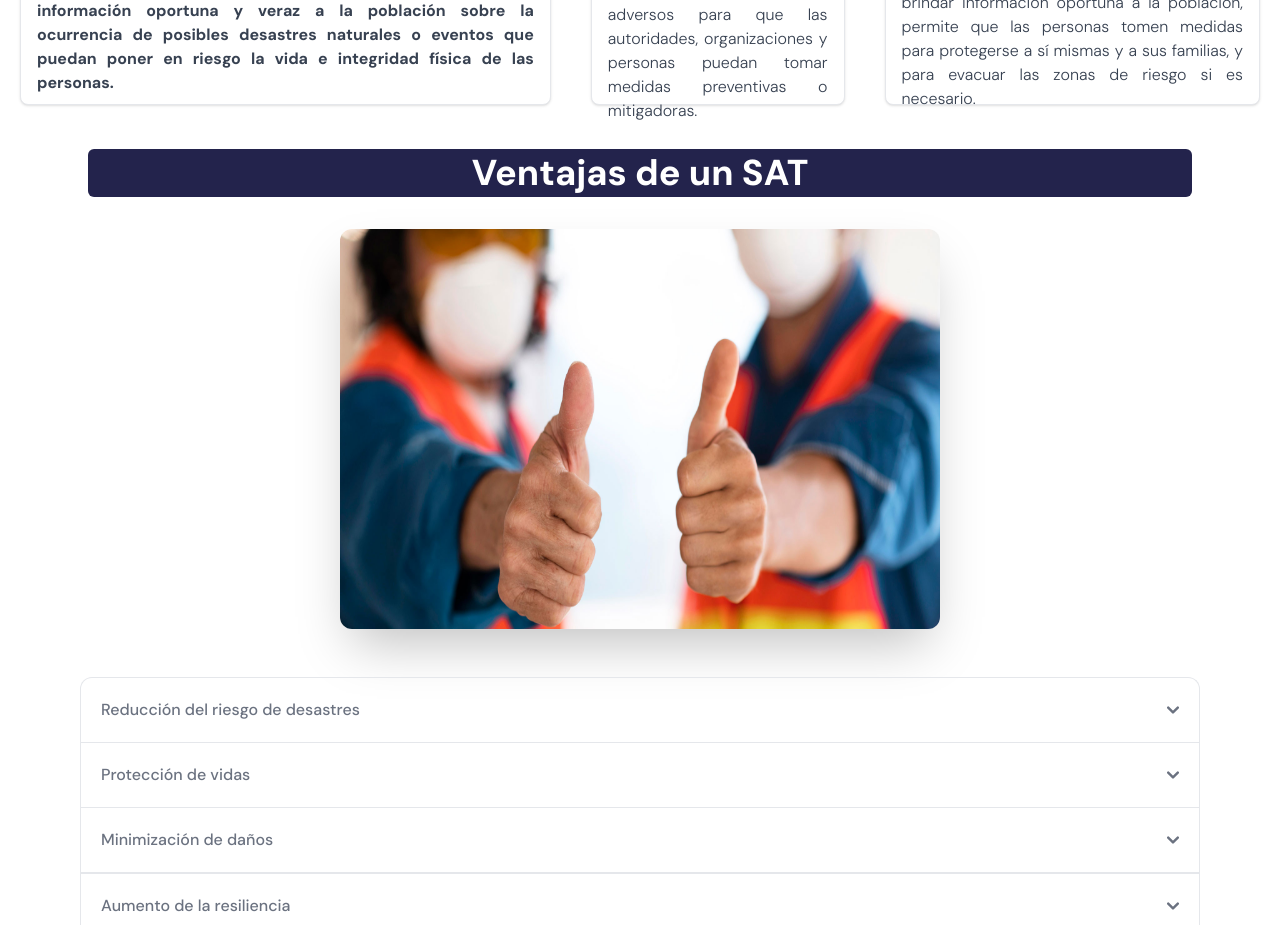
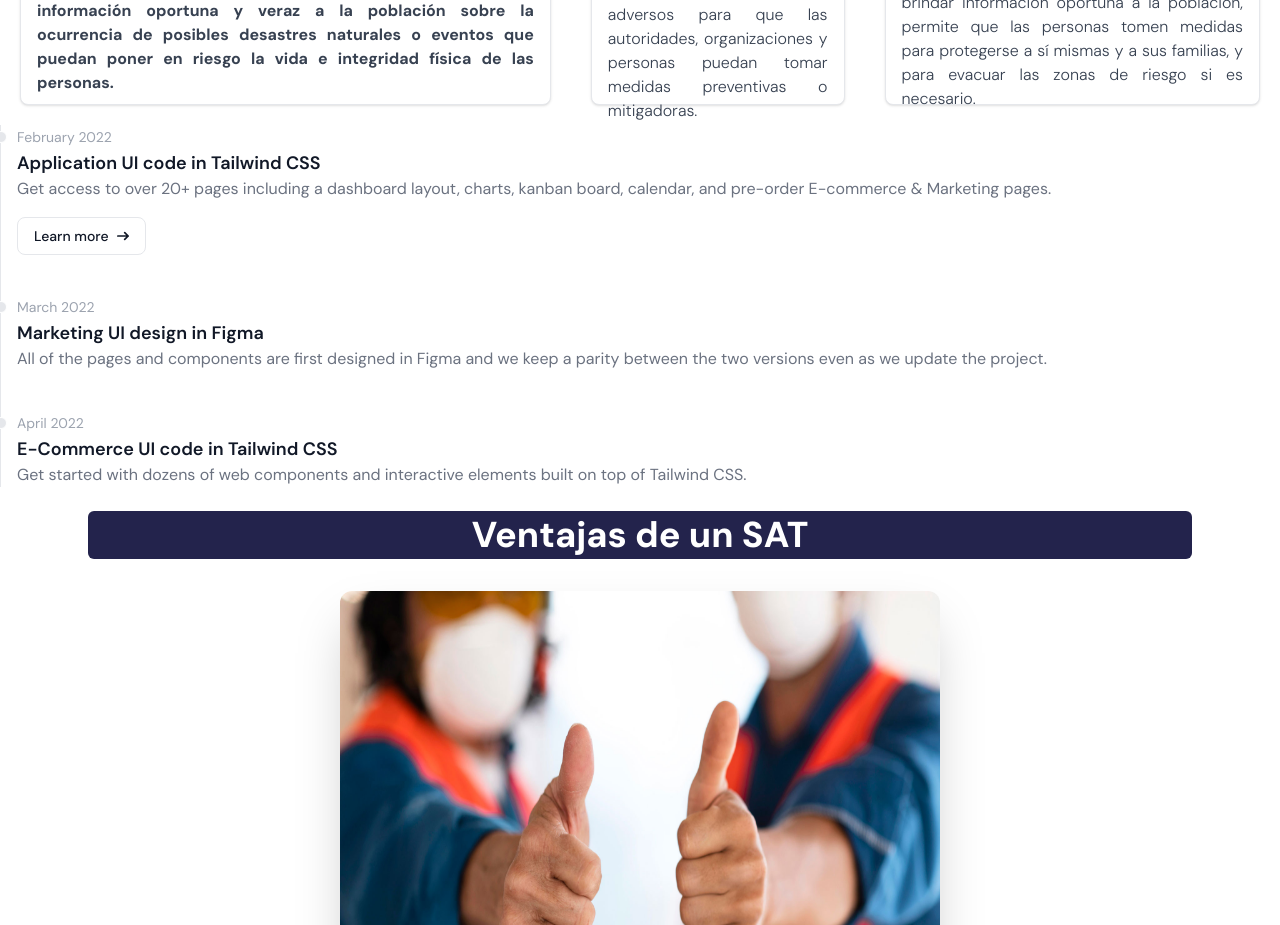
Before and after one commit to UnicartagenaRepos/landing-adm, a Next.js app: page /sat in a window 1280 px wide. Shown: the part 1120-2045 px from the top of the page. Built offline with nearby package versions, Linux system fonts and the light colour scheme.

Commit message:
ADD new changes to deploy to prod

```diff
--- a/src/app/(user)/sat/page.tsx
+++ b/src/app/(user)/sat/page.tsx
@@ -74,6 +74,34 @@
             {/* ventaja de un sat block */}
 
             {/* <div className="w-full flex fle-col h-[800px] mt-20 mb-20 text-center relative justify-center"> */}
+
+
+            <ol className="relative border-s border-gray-200 dark:border-gray-700">
+    <li className="mb-10 ms-4">
+        <div className="absolute w-3 h-3 bg-gray-200 rounded-full mt-1.5 -start-1.5 border border-white dark:border-gray-900 dark:bg-gray-700"></div>
+        <time className="mb-1 text-sm font-normal leading-none text-gray-400 dark:text-gray-500">February 2022</time>
+        <h3 className="text-lg font-semibold text-gray-900 dark:text-white">Application UI code in Tailwind CSS</h3>
+        <p className="mb-4 text-base font-normal text-gray-500 dark:text-gray-400">Get access to over 20+ pages including a dashboard layout, charts, kanban board, calendar, and pre-order E-commerce & Marketing pages.</p>
+        <a href="#" className="inline-flex items-center px-4 py-2 text-sm font-medium text-gray-900 bg-white border border-gray-200 rounded-lg hover:bg-gray-100 hover:text-blue-700 focus:z-10 focus:ring-4 focus:outline-none focus:ring-gray-100 focus:text-blue-700 dark:bg-gray-800 dark:text-gray-400 dark:border-gray-600 dark:hover:text-white dark:hover:bg-gray-700 dark:focus:ring-gray-700">Learn more <svg className="w-3 h-3 ms-2 rtl:rotate-180" aria-hidden="true" xmlns="http://www.w3.org/2000/svg" fill="none" viewBox="0 0 14 10">
+    <path stroke="currentColor" stroke-linecap="round" stroke-linejoin="round" stroke-width="2" d="M1 5h12m0 0L9 1m4 4L9 9"/>
+  </svg></a>
+    </li>
+    <li className="mb-10 ms-4">
+        <div className="absolute w-3 h-3 bg-gray-200 rounded-full mt-1.5 -start-1.5 border border-white dark:border-gray-900 dark:bg-gray-700"></div>
+        <time className="mb-1 text-sm font-normal leading-none text-gray-400 dark:text-gray-500">March 2022</time>
+        <h3 className="text-lg font-semibold text-gray-900 dark:text-white">Marketing UI design in Figma</h3>
+        <p className="text-base font-normal text-gray-500 dark:text-gray-400">All of the pages and components are first designed in Figma and we keep a parity between the two versions even as we update the project.</p>
+    </li>
+    <li className="ms-4">
+        <div className="absolute w-3 h-3 bg-gray-200 rounded-full mt-1.5 -start-1.5 border border-white dark:border-gray-900 dark:bg-gray-700"></div>
+        <time className="mb-1 text-sm font-normal leading-none text-gray-400 dark:text-gray-500">April 2022</time>
+        <h3 className="text-lg font-semibold text-gray-900 dark:text-white">E-Commerce UI code in Tailwind CSS</h3>
+        <p className="text-base font-normal text-gray-500 dark:text-gray-400">Get started with dozens of web components and interactive elements built on top of Tailwind CSS.</p>
+    </li>
+</ol>
+
+
+
             <div  className="mx-auto max-w-6xl mb-20 items-center justify-center object-center text-center align-middle " >
                 <h5 className="m-6 text-4xl font-extrabold  rounded-md bg-mainc text-white p-1 items-center text-center">Ventajas de un SAT</h5>
                 <Image height={420} width={600} className="h-[400px] mx-auto object-fit rounded-xl shadow-2xl my-8" src="/ventajas_personas.jpeg" alt="" />
--- a/src/app/page.tsx
+++ b/src/app/page.tsx
@@ -383,9 +383,9 @@
     duration:
     1,
     x: { duration: 1 }}}
-    className="w-full mt-20 mb-10 mx-auto md:max-w-6xl md:flex md:flex-col bg-gray-50">
-    <span className="text-3xl md:text-4-xl font-medium mb-4 text-center bg-mainc text-white p-3">El tiempo en Cartagena de Indias hoy - {currentDate}</span>
-    <div className="flex flex-row items-center max-w-6xl mb-20 bg-gray-100 max-w-screen-2x border border-gray-150 rounded-lg   mx-auto">
+    className="md:max-w-6xl md:mx-auto">
+    <div className="text-2xl font-medium mb-4 text-center bg-mainc text-white p-3 md:text-4xl">El tiempo en Cartagena de Indias hoy - {currentDate}</div>
+    <div className="md:flex items-center max-w-6xl mb-20 bg-gray-100 max-w-screen-2x border border-gray-150 rounded-lg   mx-auto md:flex-row">
     <div className="flex flex-col bg-white h-44 w-[370px] text-center items-center justify-center p-4">
         <img className="block justify-center items-center text-center" src={"https:" + data?.current.condition.icon} alt="Icono del clima" />
         <div className="flex flex-row justify-center mb-1"><h1 className="text-5xl">{Math.ceil(data?.current.temp_c)}</h1><span className="text-2xl">°C</span></div>
@@ -393,16 +393,16 @@
         <div>Fuente: weatherapi.com</div>
     </div>
 
-    <div className="flex flex-col w-5xl p-2 h-32 w-44 bg-red-400 rounded-xl  text-center m-3 ">
+    <div className="w-screen-sm p-2 h-32  bg-red-400 rounded-xl  text-center m-3 md:w-44 md:w-5xl md:flex md:flex-col ">
         <div className="text-white drop-shadow-lg">Sensacion térmica</div>
         <div className="flex flex-row justify-center mb-2 mt-6"><h1 className="text-4xl">{Math.ceil(data?.current.feelslike_c)}</h1><span className="text-1xl">°C</span></div>
     </div>
 
-    <div className="flex flex-col w-5xl p-2 h-32 w-44 bg-teal-400 rounded-xl  text-center m-3 ">
+    <div className="w-screen-sm p-2 h-32 bg-teal-400 rounded-xl  text-center m-3 md:w-44 md:w-5xl md:flex md:flex-col">
         <div className="text-white drop-shadow-lg">Humedad</div>
         <div className="flex flex-row justify-center mb-2 mt-6"><h1 className="text-4xl">{Math.ceil(data?.current.humidity)}</h1><span className="text-1xl">%</span></div>
     </div>
-    <div className="flex flex-col w-5xl p-2 h-32 w-44 bg-gray-400 rounded-xl  text-center m-3 ">
+    <div className="w-screen-sm p-2 h-32 bg-gray-400 rounded-xl  text-center m-3 md:w-44 md:w-5xl md:flex md:flex-col">
         <div className="text-white drop-shadow-lg">Viento</div>
         <div className="flex flex-row justify-center mb-2 mt-6"><h1 className="text-4xl">{Math.ceil(data?.current.wind_kph)}</h1><span className="text-1xl"> km/h</span></div>
     </div>
@@ -431,12 +431,12 @@
 transition={{ ease: "linear",
     duration: 1,
     x: { duration: 1 }}}
-    className="w-3/4 -x-100 mx-auto items-center block mb-20">
+    className=" mx-auto items-center block mb-20">
 
 
 
 
-<div className="mx-auto max-w-6xl text-6xl mb-10 flex items-center justify-between bg-mainc text-white pl-10 h-20 text-center">LINEAS DE EMERGENCIAS <Image className="h-auto rounded-full relative -right-6" src={'/images/lineas/phone247.jpg'} width={200} height={200} alt="Telefono 24 horas"/></div>
+<div className="w-screen-sm text-2xl mb-10 flex items-center justify-between bg-mainc text-white pl-10 h-20 text-center md:max-w-6xl md:text-5xl md:mx-auto">LINEAS DE EMERGENCIAS <Image className="h-auto -right-3 rounded-full relative md:-right-6" src={'/images/lineas/phone247.jpg'} width={200} height={200} alt="Telefono 24 horas"/></div>
 <div>
     <button data-popover-target="popover-oagrd" type="button" className="select-none flex flex-col items-center gab-2 space-y-2 border h-62 w-62 justify-center text-black bg-transparent  font-medium rounded-lg text-lg px-5 py-2.5 text-center mx-auto mb-10 hover:bg-slate-50">
       <div><Image className="mb-1" src={'/oagrd-logo.png'} width={150} height={150} alt={""} /></div>
@@ -457,7 +457,7 @@
   </div>
 
 
-<div className="mx-auto max-w-6xl grid grid-cols-4 gap-10 ">
+<div className="mx-auto max-w-6xl gap-4 md:grid grid-cols-4 md:gap-10 ">
   <div>
     <button data-popover-target="popover-policia" type="button" className="select-none flex flex-col items-center gab-2 space-y-2 border h-56 w-56 justify-center text-black bg-transparent  font-medium rounded-lg text-lg px-5 py-2.5 text-center mx-auto hover:bg-slate-50">
       <div><Image className="mb-3" src={'/images/lineas/policia.png'} width={100} height={100} alt={""} /></div>
```
